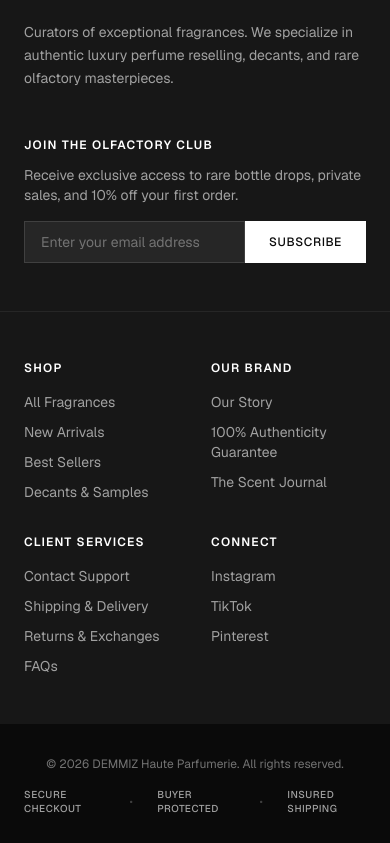
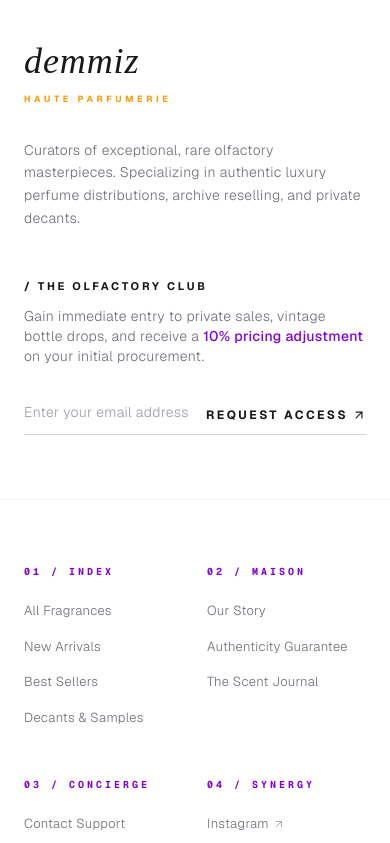
Before and after one commit to iamxenon404/Demmiz, a Next.js app in the folder frontend/: page / in a window 390 px wide. Shown: the part 6181-7024 px from the top of the page. Built offline with nearby package versions, Linux system fonts and the light colour scheme.

Commit message:
updated footer ui

```diff
--- a/frontend/app/component/Footer.tsx
+++ b/frontend/app/component/Footer.tsx
@@ -1,105 +1,127 @@
-// import React from 'react';
-"use client"
+"use client";
+
+import React from 'react';
+import { ArrowUpRight } from 'lucide-react';
 
 const Footer = () => {
   return (
-    <footer className="bg-neutral-900 text-neutral-300 font-sans border-t border-neutral-800 mt-20">
+    <footer className="w-full bg-white dark:bg-black text-zinc-800 dark:text-zinc-300 font-sans border-t border-zinc-100 dark:border-zinc-900 mt-32 transition-colors duration-300">
 
-      {/* Top Section: Newsletter & Branding */}
-      <div className="max-w-7xl mx-auto px-6 py-12 md:py-16 grid grid-cols-1 md:grid-cols-2 gap-12 border-b border-neutral-800">
-        <div>
-          <h3 className="text-xl font-serif tracking-widest text-white uppercase">DEMMIZ</h3>
-          <p className="mt-4 text-sm text-neutral-400 max-w-sm leading-relaxed">
-            Curators of exceptional fragrances. We specialize in authentic luxury perfume reselling, decants, and rare olfactory masterpieces.
+      {/* ========================================================================
+        Top Section: Large Brand Impact & Asymmetric Newsletter
+        ======================================================================== */}
+      <div className="max-w-7xl mx-auto px-6 md:px-12 py-16 md:py-24 grid grid-cols-1 lg:grid-cols-12 gap-12 lg:gap-8 items-start border-b border-zinc-100 dark:border-zinc-900">
+
+        {/* Left Side: Editorial Typography Logo */}
+        <div className="lg:col-span-5 flex flex-col justify-between h-full">
+          <div>
+            <h3
+              className="text-4xl md:text-5xl font-normal tracking-wide lowercase text-zinc-900 dark:text-zinc-50 transition-colors"
+              style={{ fontFamily: "'Playfair Display', 'Didot', 'Bodoni MT', serif", fontStyle: 'italic' }}
+            >
+              demmiz
+            </h3>
+            <span className="text-[9px] tracking-[0.4em] uppercase font-bold text-amber-500 dark:text-amber-400 mt-3 block">
+              haute parfumerie
+            </span>
+          </div>
+          <p className="mt-8 text-sm text-zinc-500 dark:text-zinc-400 max-w-sm leading-relaxed tracking-wide font-light">
+            Curators of exceptional, rare olfactory masterpieces. Specializing in authentic luxury perfume distributions, archive reselling, and private decants.
           </p>
         </div>
 
-        {/* Newsletter Subscription */}
-        <div className="flex flex-col justify-center">
-          <h4 className="text-xs uppercase tracking-widest text-white font-semibold mb-3">
-            Join the Olfactory Club
+        {/* Right Side: Brutalist Minimal Newsletter Form */}
+        <div className="lg:col-span-7 lg:pl-12 w-full">
+          <h4 className="text-[11px] uppercase tracking-[0.25em] text-zinc-900 dark:text-zinc-100 font-bold mb-3">
+            / the olfactory club
           </h4>
-          <p className="text-sm text-neutral-400 mb-4">
-            Receive exclusive access to rare bottle drops, private sales, and 10% off your first order.
+          <p className="text-sm text-zinc-500 dark:text-zinc-400 font-light tracking-wide mb-6 max-w-md">
+            Gain immediate entry to private sales, vintage bottle drops, and receive a <span className="text-purple-700 dark:text-amber-400 font-medium">10% pricing adjustment</span> on your initial procurement.
           </p>
-          <form className="flex w-full max-w-md" onSubmit={(e) => e.preventDefault()}>
+
+          <form className="flex w-full max-w-xl group relative" onSubmit={(e) => e.preventDefault()}>
             <input
               type="email"
               placeholder="Enter your email address"
-              className="w-full bg-neutral-800 border border-neutral-700 px-4 py-2.5 text-sm text-white placeholder-neutral-500 focus:outline-none focus:border-neutral-500 transition-colors"
+              className="w-full bg-transparent border-b border-zinc-300 dark:border-zinc-800 py-3 text-sm text-zinc-900 dark:text-white placeholder-zinc-400 focus:outline-none focus:border-purple-700 dark:focus:border-amber-400 transition-colors tracking-wide font-light"
               required
             />
             <button
               type="submit"
-              className="bg-white text-neutral-950 px-6 py-2.5 text-xs font-medium uppercase tracking-wider hover:bg-neutral-200 transition-colors shrink-0"
+              className="absolute right-0 bottom-0 py-3 text-xs font-bold uppercase tracking-[0.2em] text-zinc-900 dark:text-zinc-100 hover:text-purple-700 dark:hover:text-amber-400 transition-colors flex items-center gap-1 group"
             >
-              Subscribe
+              Request Access
+              <ArrowUpRight className="w-3.5 h-3.5 transform group-hover:translate-x-0.5 group-hover:-translate-y-0.5 transition-transform duration-300" />
             </button>
           </form>
         </div>
       </div>
 
-      {/* Middle Section: Links Grid */}
-      <div className="max-w-7xl mx-auto px-6 py-12 md:py-16 grid grid-cols-2 md:grid-cols-4 gap-8">
+      {/* ========================================================================
+        Middle Section: Clean Asymmetric Navigation Matrix
+        ======================================================================== */}
+      <div className="max-w-7xl mx-auto px-6 md:px-12 py-16 md:py-20 grid grid-cols-2 md:grid-cols-4 gap-y-12 gap-x-6">
 
-        {/* Column 1 */}
+        {/* Directory 01 */}
         <div>
-          <h4 className="text-xs uppercase tracking-widest text-white font-semibold mb-4">Shop</h4>
-          <ul className="space-y-2.5 text-sm text-neutral-400">
-            <li><a href="/shop" className="hover:text-white transition-colors">All Fragrances</a></li>
-            <li><a href="/brands" className="hover:text-white transition-colors">New Arrivals</a></li>
-            <li><a href="/decants" className="hover:text-white transition-colors">Best Sellers</a></li>
-            <li><a href="/samples" className="hover:text-white transition-colors">Decants & Samples</a></li>
+          <h5 className="text-[10px] uppercase tracking-[0.3em] text-purple-700 dark:text-amber-400 font-bold mb-5 font-mono">01 / Index</h5>
+          <ul className="space-y-3 text-[13px] tracking-wide font-light text-zinc-500 dark:text-zinc-400">
+            <li><a href="/shop" className="hover:text-zinc-900 dark:hover:text-white transition-colors relative block py-0.5">All Fragrances</a></li>
+            <li><a href="/brands" className="hover:text-zinc-900 dark:hover:text-white transition-colors relative block py-0.5">New Arrivals</a></li>
+            <li><a href="/decants" className="hover:text-zinc-900 dark:hover:text-white transition-colors relative block py-0.5">Best Sellers</a></li>
+            <li><a href="/samples" className="hover:text-zinc-900 dark:hover:text-white transition-colors relative block py-0.5">Decants & Samples</a></li>
           </ul>
         </div>
 
-        {/* Column 2 */}
+        {/* Directory 02 */}
         <div>
-          <h4 className="text-xs uppercase tracking-widest text-white font-semibold mb-4">Our Brand</h4>
-          <ul className="space-y-2.5 text-sm text-neutral-400">
-            <li><a href="/about" className="hover:text-white transition-colors">Our Story</a></li>
-            <li><a href="/authenticity" className="hover:text-white transition-colors">100% Authenticity Guarantee</a></li>
-            <li><a href="/journal" className="hover:text-white transition-colors">The Scent Journal</a></li>
+          <h5 className="text-[10px] uppercase tracking-[0.3em] text-purple-700 dark:text-amber-400 font-bold mb-5 font-mono">02 / Maison</h5>
+          <ul className="space-y-3 text-[13px] tracking-wide font-light text-zinc-500 dark:text-zinc-400">
+            <li><a href="/about" className="hover:text-zinc-900 dark:hover:text-white transition-colors relative block py-0.5">Our Story</a></li>
+            <li><a href="/authenticity" className="hover:text-zinc-900 dark:hover:text-white transition-colors relative block py-0.5">Authenticity Guarantee</a></li>
+            <li><a href="/journal" className="hover:text-zinc-900 dark:hover:text-white transition-colors relative block py-0.5">The Scent Journal</a></li>
           </ul>
         </div>
 
-        {/* Column 3 */}
+        {/* Directory 03 */}
         <div>
-          <h4 className="text-xs uppercase tracking-widest text-white font-semibold mb-4">Client Services</h4>
-          <ul className="space-y-2.5 text-sm text-neutral-400">
-            <li><a href="/contact" className="hover:text-white transition-colors">Contact Support</a></li>
-            <li><a href="/shipping" className="hover:text-white transition-colors">Shipping & Delivery</a></li>
-            <li><a href="/returns" className="hover:text-white transition-colors">Returns & Exchanges</a></li>
-            <li><a href="/faq" className="hover:text-white transition-colors">FAQs</a></li>
+          <h5 className="text-[10px] uppercase tracking-[0.3em] text-purple-700 dark:text-amber-400 font-bold mb-5 font-mono">03 / Concierge</h5>
+          <ul className="space-y-3 text-[13px] tracking-wide font-light text-zinc-500 dark:text-zinc-400">
+            <li><a href="/contact" className="hover:text-zinc-900 dark:hover:text-white transition-colors relative block py-0.5">Contact Support</a></li>
+            <li><a href="/shipping" className="hover:text-zinc-900 dark:hover:text-white transition-colors relative block py-0.5">Shipping & Delivery</a></li>
+            <li><a href="/returns" className="hover:text-zinc-900 dark:hover:text-white transition-colors relative block py-0.5">Returns & Exchanges</a></li>
+            <li><a href="/faq" className="hover:text-zinc-900 dark:hover:text-white transition-colors relative block py-0.5">FAQs</a></li>
           </ul>
         </div>
 
-        {/* Column 4 */}
+        {/* Directory 04 */}
         <div>
-          <h4 className="text-xs uppercase tracking-widest text-white font-semibold mb-4">Connect</h4>
-          <ul className="space-y-2.5 text-sm text-neutral-400">
-            <li><a href="https://instagram.com" className="hover:text-white transition-colors" target="_blank" rel="noreferrer">Instagram</a></li>
-            <li><a href="https://tiktok.com" className="hover:text-white transition-colors" target="_blank" rel="noreferrer">TikTok</a></li>
-            <li><a href="https://pinterest.com" className="hover:text-white transition-colors" target="_blank" rel="noreferrer">Pinterest</a></li>
+          <h5 className="text-[10px] uppercase tracking-[0.3em] text-purple-700 dark:text-amber-400 font-bold mb-5 font-mono">04 / Synergy</h5>
+          <ul className="space-y-3 text-[13px] tracking-wide font-light text-zinc-500 dark:text-zinc-400">
+            <li><a href="https://instagram.com" className="hover:text-zinc-900 dark:hover:text-white transition-colors flex items-center gap-1 py-0.5" target="_blank" rel="noreferrer">Instagram <ArrowUpRight className="w-3 h-3 opacity-60" /></a></li>
+            <li><a href="https://tiktok.com" className="hover:text-zinc-900 dark:hover:text-white transition-colors flex items-center gap-1 py-0.5" target="_blank" rel="noreferrer">TikTok <ArrowUpRight className="w-3 h-3 opacity-60" /></a></li>
+            <li><a href="https://pinterest.com" className="hover:text-zinc-900 dark:hover:text-white transition-colors flex items-center gap-1 py-0.5" target="_blank" rel="noreferrer">Pinterest <ArrowUpRight className="w-3 h-3 opacity-60" /></a></li>
           </ul>
         </div>
 
       </div>
 
-      {/* Bottom Section: Copyright & Legal */}
-      <div className="bg-neutral-950 text-neutral-500 text-xs py-8 px-6">
-        <div className="max-w-7xl mx-auto flex flex-col md:flex-row items-center justify-between gap-4">
-          <div>
-            &copy; {new Date().getFullYear()} DEMMIZ Haute Parfumerie. All rights reserved.
+      {/* ========================================================================
+        Bottom Section: Sharp Minimalist Legal & Trust Frame
+        ======================================================================== */}
+      <div className="border-t border-zinc-100 dark:border-zinc-900 text-zinc-400 dark:text-zinc-500 text-[11px] font-light tracking-wider py-10 px-6 md:px-12">
+        <div className="max-w-7xl mx-auto flex flex-col md:flex-row items-center justify-between gap-6">
+          <div className="font-mono">
+            &copy; {new Date().getFullYear()} DEMMIZ HAUTE PARFUMERIE. ALL RIGHTS RESERVED.
           </div>
 
-          {/* Trust Indicators / Payment Placeholder */}
-          <div className="flex items-center space-x-6 text-neutral-400 tracking-wider text-[10px] uppercase font-medium">
-            <span>Secure Checkout</span>
-            <span className="text-neutral-700">•</span>
-            <span>Buyer Protected</span>
-            <span className="text-neutral-700">•</span>
-            <span>Insured Shipping</span>
+          {/* Trust Matrix Line Indicators */}
+          <div className="flex flex-wrap items-center justify-center gap-x-6 gap-y-2 text-zinc-500 dark:text-zinc-400 text-[9px] uppercase tracking-[0.2em] font-medium">
+            <span className="hover:text-purple-700 dark:hover:text-amber-400 transition-colors">SECURE CHECKOUT</span>
+            <span className="text-zinc-200 dark:text-zinc-800 font-light">/</span>
+            <span className="hover:text-purple-700 dark:hover:text-amber-400 transition-colors">BUYER PROTECTED</span>
+            <span className="text-zinc-200 dark:text-zinc-800 font-light">/</span>
+            <span className="hover:text-purple-700 dark:hover:text-amber-400 transition-colors">INSURED SHIPPING</span>
           </div>
         </div>
       </div>
```
